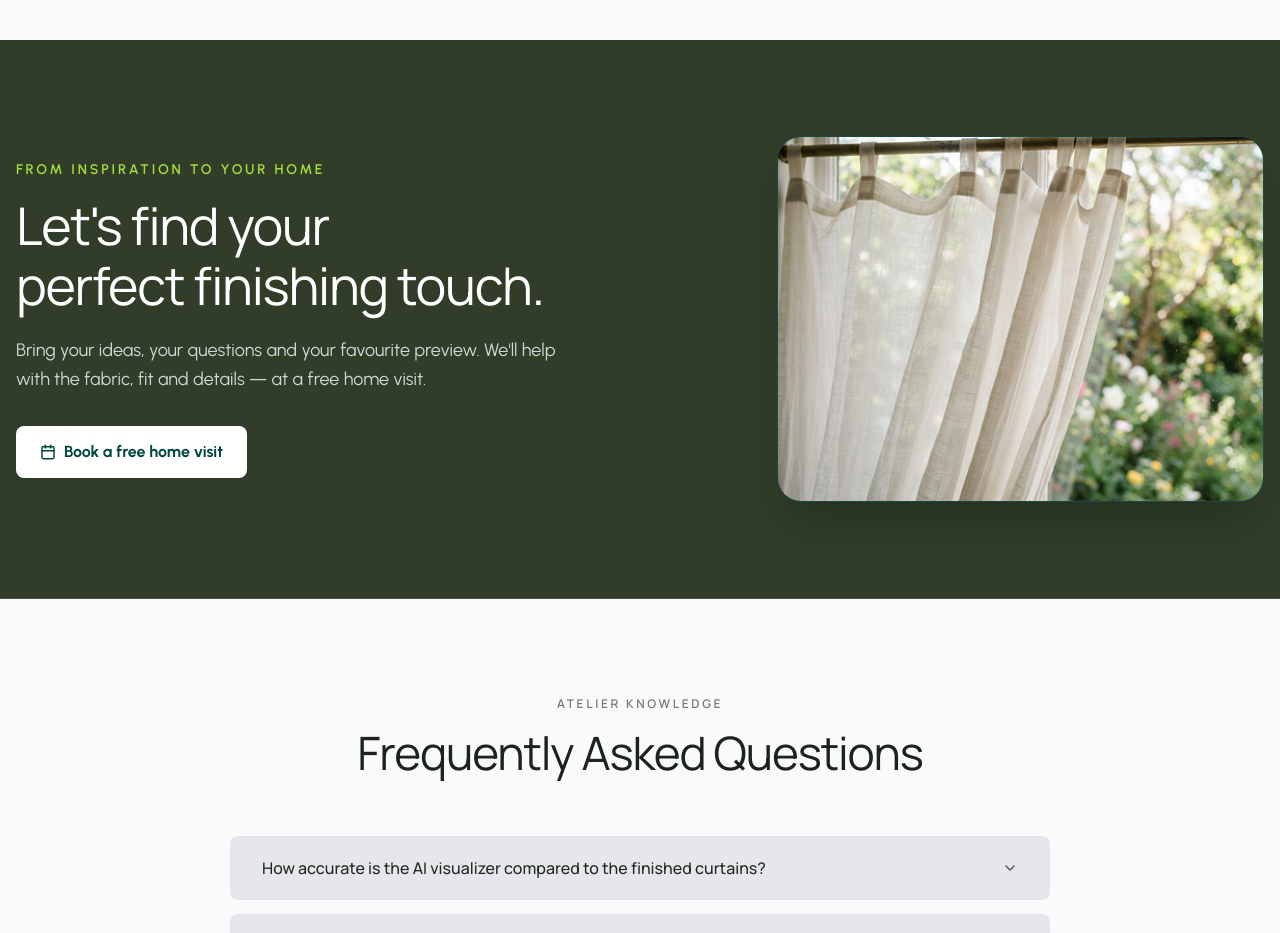
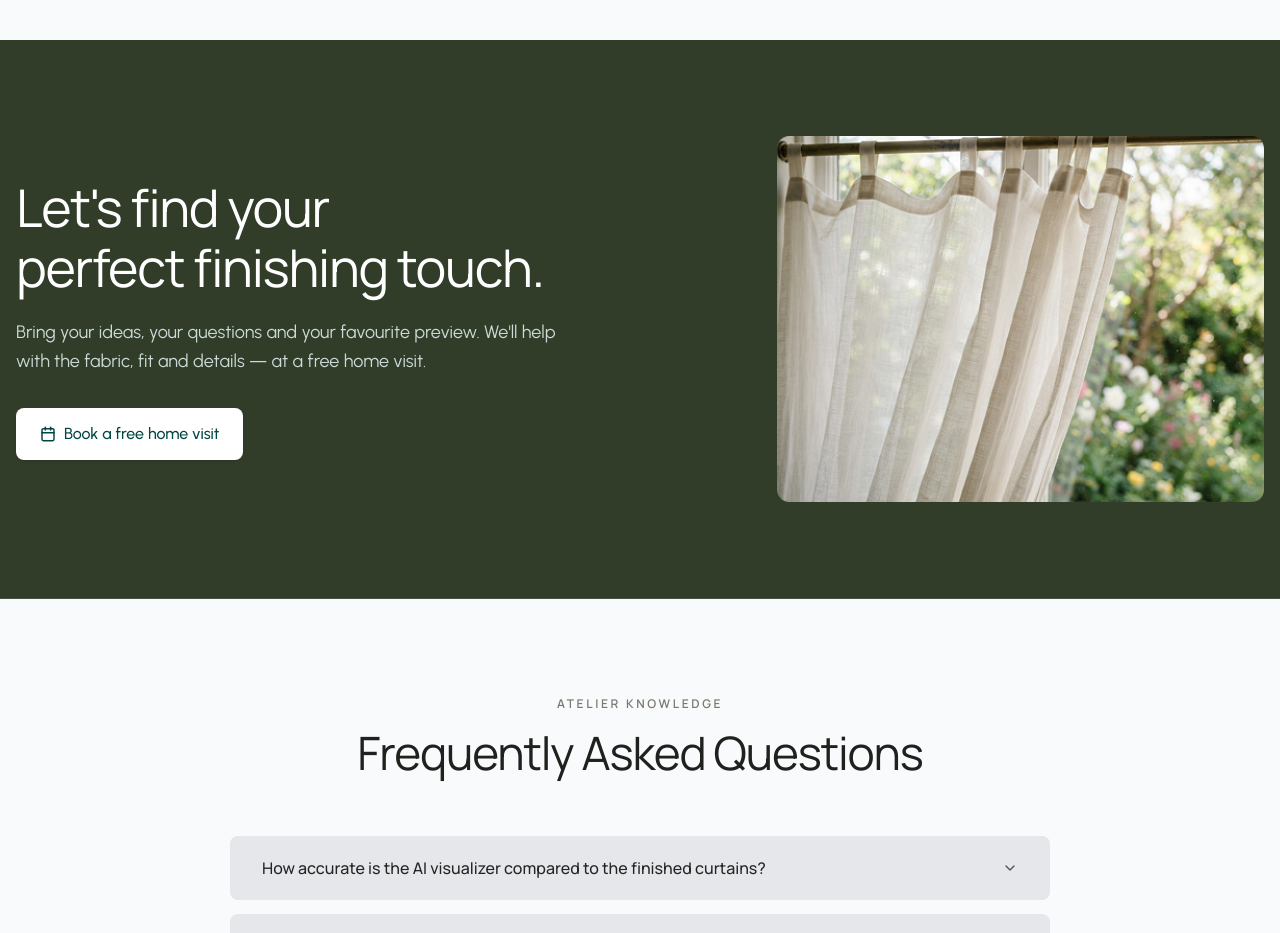
Before and after one commit to Alok4D/curtain-ai-frontend, a Next.js app: page / in a window 1280 px wide. Shown: the part 2840-3773 px from the top of the page. Built offline with nearby package versions, Linux system fonts and the light colour scheme; no server answers.

Commit message:
feat: add FinishingTouchSection component for booking home visits

```diff
--- a/app/(home)/_components/FinishingTouchSection.tsx
+++ b/app/(home)/_components/FinishingTouchSection.tsx
@@ -18,10 +18,7 @@ export default function FinishingTouchSection() {
 
           {/* Left Column: Heading, Subtitle, CTA Buttons & Footnote */}
           <div className="lg:col-span-7 flex flex-col items-start max-w-2xl text-left">
-            {/* Small Tracker Tag */}
-            <span className="block text-xs md:text-sm font-semibold tracking-[0.2em] uppercase text-[#a4df3b] mb-4">
-              FROM INSPIRATION TO YOUR HOME
-            </span>
+
 
             {/* Serif Heading */}
             <h2
@@ -41,15 +38,13 @@ export default function FinishingTouchSection() {
             {/* Action Buttons */}
             <div className="flex flex-wrap items-center gap-3.5 sm:gap-4">
               {/* Primary White Button */}
-              <a
-                href="https://wa.me/971523135707?text=Hi%20Curtainz!%20I'd%20like%20to%20book%20a%20free%20home%20visit."
-                target="_blank"
-                rel="noopener noreferrer"
-                className="px-6 py-3.5 bg-white hover:bg-neutral-100 text-[#004642] text-sm sm:text-base font-bold rounded-lg transition-colors duration-150 shadow-sm inline-flex items-center justify-center text-center gap-2"
+              <button
+
+                className="px-6 py-3.5 bg-white hover:bg-neutral-100 text-[#004642] text-sm sm:text-base font-medium rounded-lg transition-colors duration-150 shadow-sm inline-flex items-center justify-center text-center gap-2"
               >
                 <Calendar className="w-4 h-4 stroke-[2.2]" />
                 <span>Book a free home visit</span>
-              </a>
+              </button>
 
 
             </div>
@@ -57,14 +52,14 @@ export default function FinishingTouchSection() {
 
           {/* Right Column: Framed Sheer Curtain Window Image */}
           <div className="lg:col-span-5 flex justify-center lg:justify-end w-full">
-            <div className="relative w-full max-w-[520px] aspect-[4/3] rounded-2xl md:rounded-[24px] overflow-hidden shadow-2xl border border-white/10 bg-[#003431]">
+            <div className="relative w-full aspect-[4/3]">
               <Image
                 src={imageSrc}
                 alt="Sunlit sheer curtains in home interior"
                 fill
                 priority
-                sizes="(max-width: 1024px) 100vw, 520px"
-                className="object-cover object-center"
+
+
                 onError={() =>
                   setImageSrc(
                     "https://images.unsplash.com/photo-1513694203232-719a280e022f?q=80&w=1200&auto=format&fit=crop"
```
